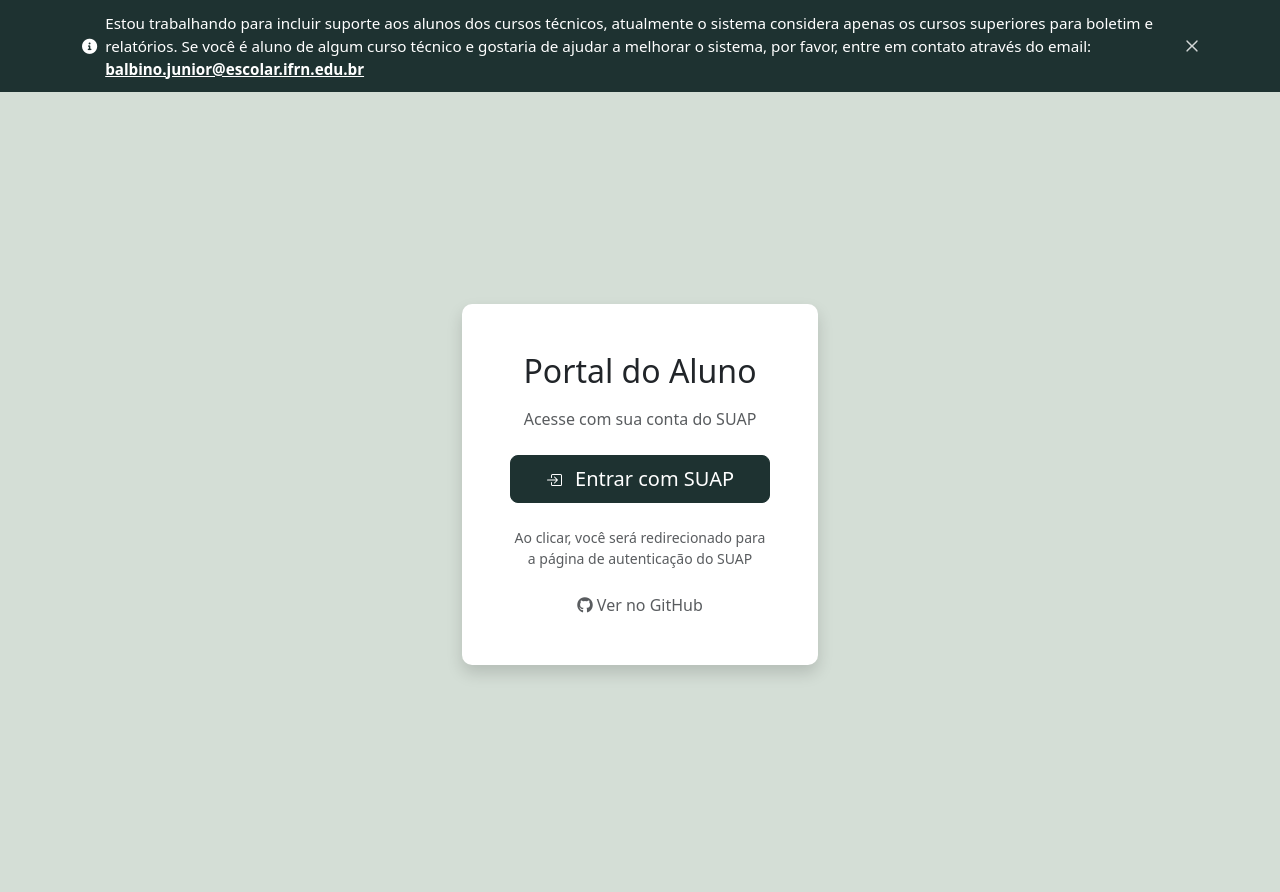
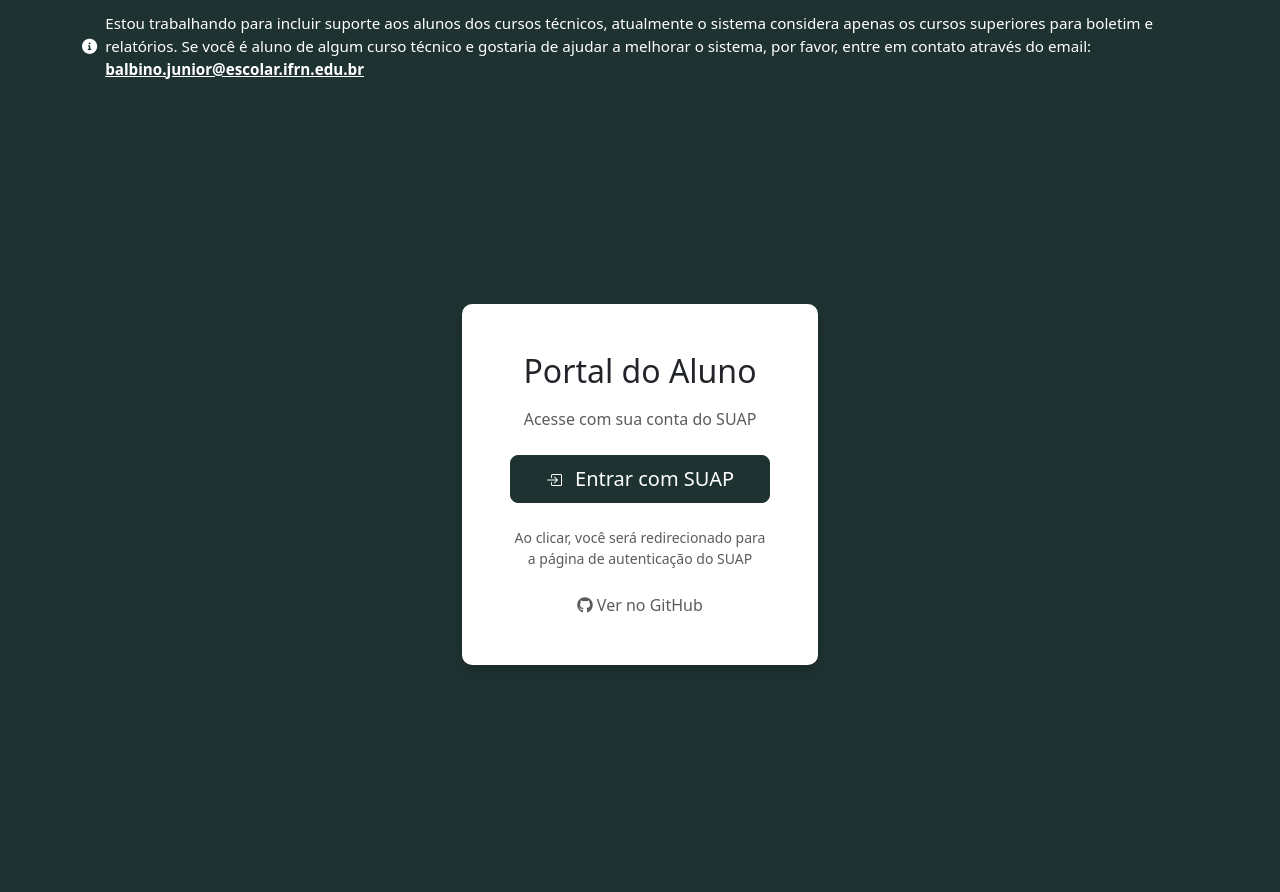
Before and after one commit to ErisvaldoBalbino/portaldoalunosuap, a Django app: page /login/ in a window 1280 px wide. Run offline with Django 5.2, Linux system fonts and the light colour scheme.

Commit message:
style: cores login

```diff
--- a/portal_estudante/templates/portal_estudante/login.html
+++ b/portal_estudante/templates/portal_estudante/login.html
@@ -23,7 +23,6 @@
                     <i class="fas fa-info-circle me-2"></i>
                     <span>Estou trabalhando para incluir suporte aos alunos dos cursos técnicos, atualmente o sistema considera apenas os cursos superiores para boletim e relatórios. Se você é aluno de algum curso técnico e gostaria de ajudar a melhorar o sistema, por favor, entre em contato através do email: <a href="mailto:balbino.junior@escolar.ifrn.edu.br" class="alert-link">balbino.junior@escolar.ifrn.edu.br</a></span>
                 </div>
-                <button type="button" class="btn-close btn-close-white" onclick="this.parentElement.parentElement.style.display='none'" aria-label="Close"></button>
             </div>
         </div>
     </div>
--- a/static/css/style.css
+++ b/static/css/style.css
@@ -41,7 +41,7 @@
 
 /* Reset e Estilos Base */
 body {
-    background-color: var(--background-color);
+    background-color: var(--color-primary);
     color: var(--text-color);
     min-height: 100vh;
 }
```
